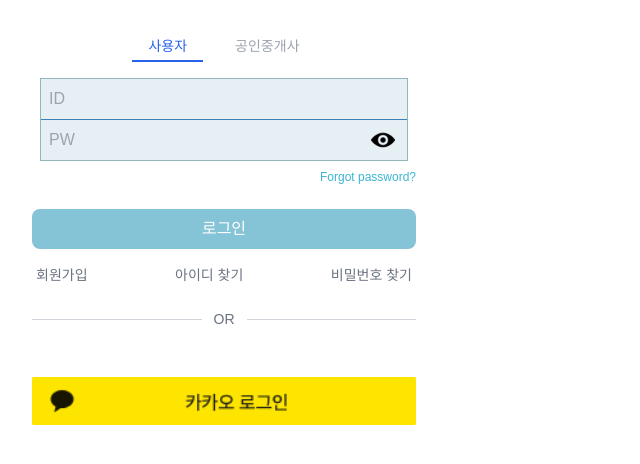
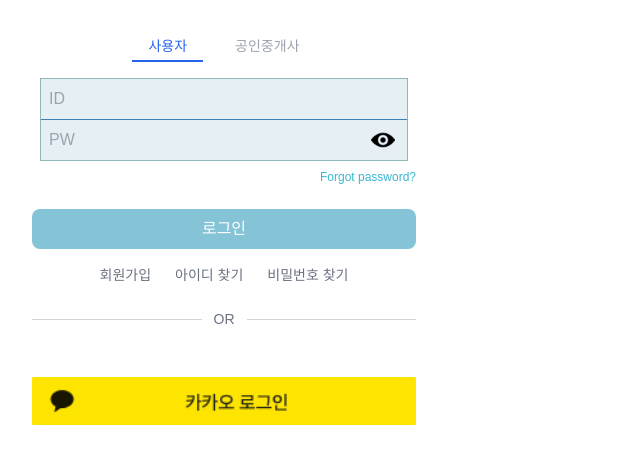
Before and after one commit to get-our-home/app, a Next.js app: page /login/LoginForm in a window 1280 px wide. Shown: the top 464 px of the page, without its empty margins (0-640 px from the left). Built offline with nearby package versions, Linux system fonts and the light colour scheme; no server answers; a web font is replaced by a local one.

Commit message:
fix: 로그인 페이지 회원가입, 아이디, 비번찾기 버튼 간격 조정

```diff
--- a/src/pages/login/LoginForm.js
+++ b/src/pages/login/LoginForm.js
@@ -96,14 +96,14 @@
         로그인
       </button>
 
-      <div className="flex justify-between text-sm text-gray-500 mt-4">
-        <Link href="/register" className="mx-1">
+      <div className="flex justify-center text-sm text-gray-500 mt-4 space-x-6">
+        <Link href="/register">
           회원가입
         </Link>
-        <Link href="/find-id" className="mx-1">
+        <Link href="/find-id">
           아이디 찾기
         </Link>
-        <Link href="/find-password" className="mx-1">
+        <Link href="/find-password">
           비밀번호 찾기
         </Link>
       </div>
```
Also changed, not shown: 1 other file (tests, documents, lock files or other folders).
